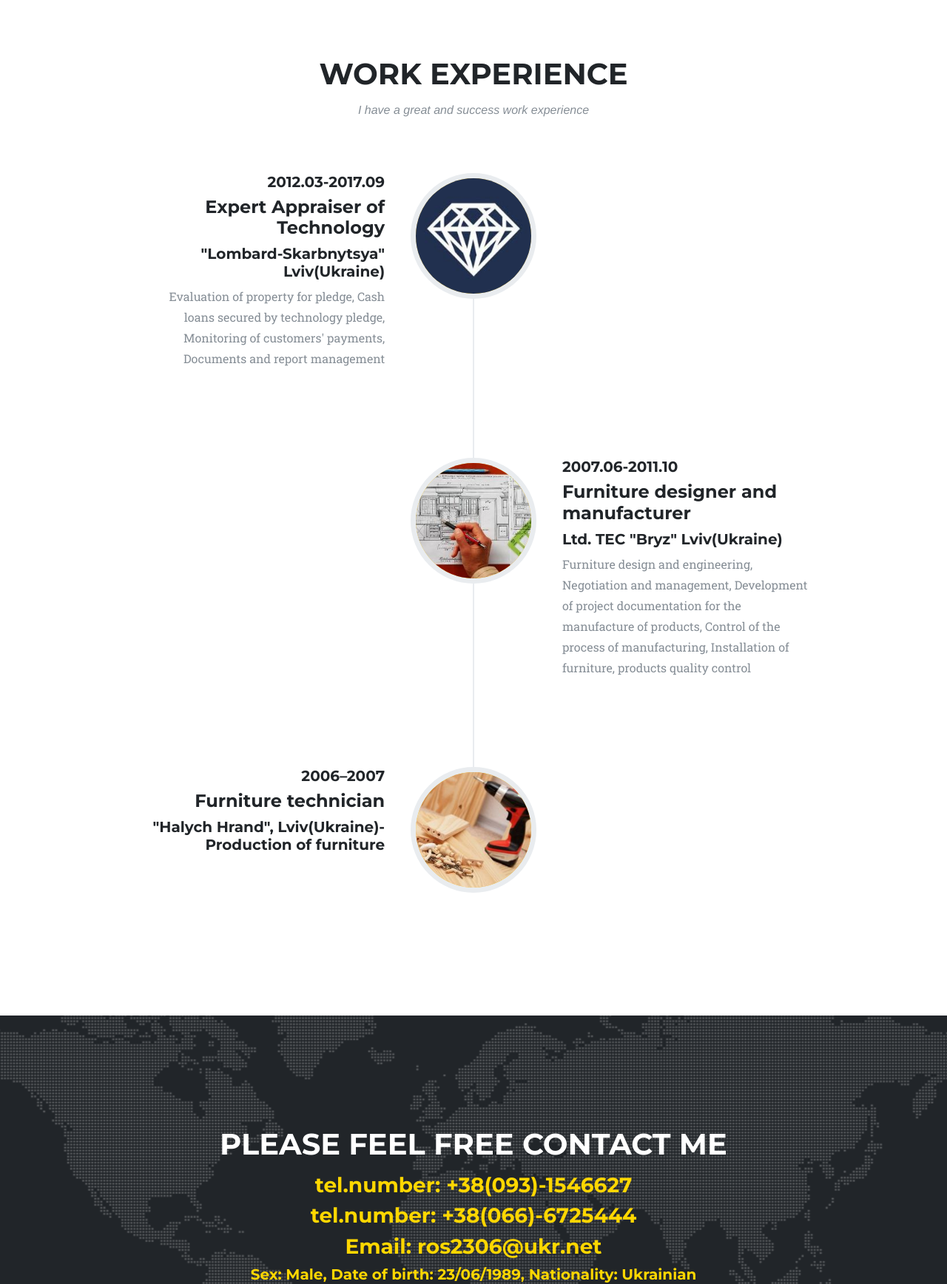
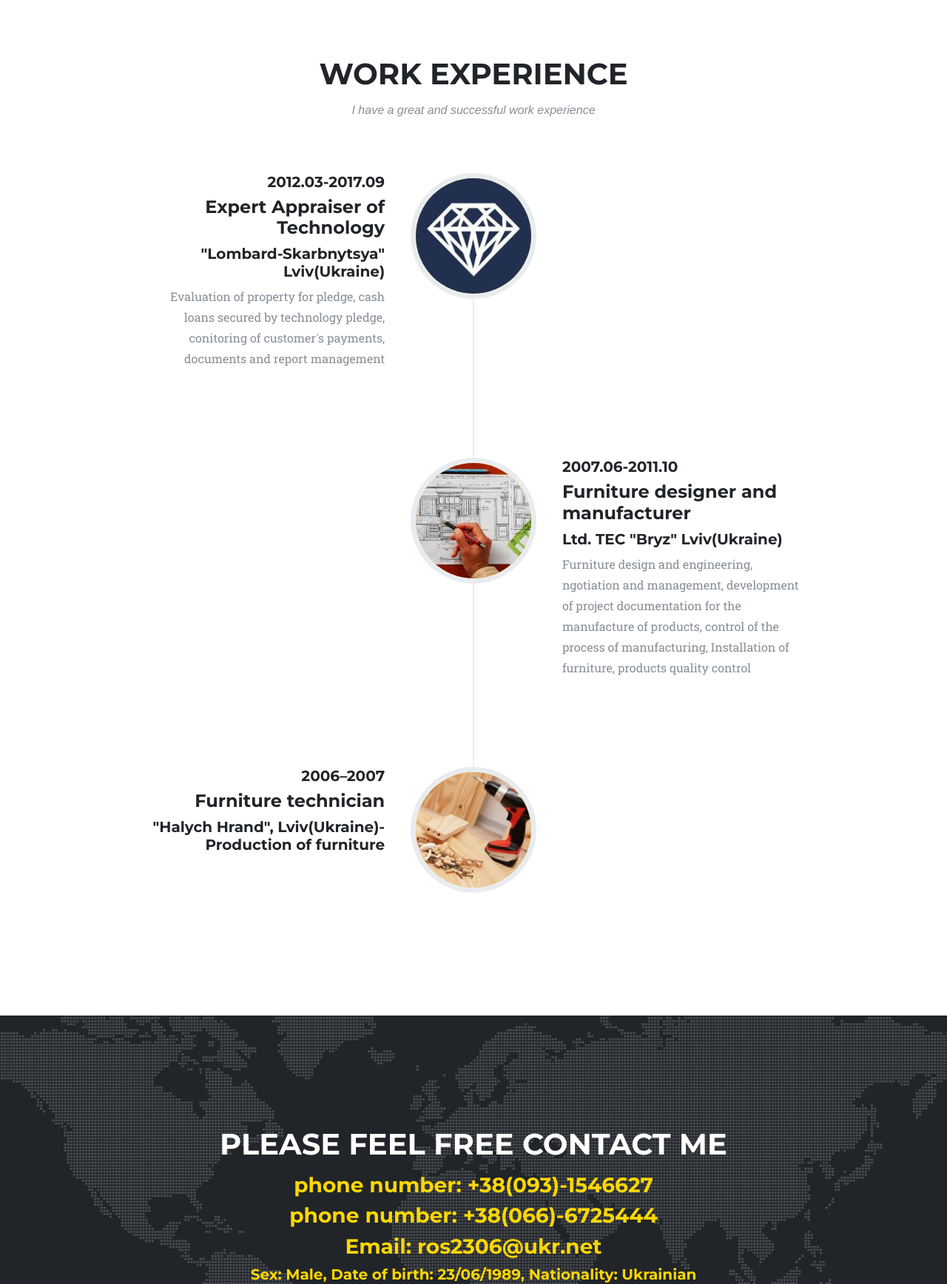
Before and after one commit to Kasprovych/kasprovych.github.io, a plain HTML site: page index.html in a window 1280 px wide. Shown: the part 1760-3496 px from the top of the page at 74% size. Drawn offline with Linux system fonts and the light colour scheme; a web font is replaced by a local one.

Commit message:
Update index.html

```diff
--- a/index.html
+++ b/index.html
@@ -9,7 +9,7 @@
     <meta name="author" content="">
     <link rel="icon" href="logo.png">
 
-    <title>Portfolio Rostyslav Ksaprovych</title>
+    <title>Portfolio Rostyslav Kasprovych</title>
 
     <!-- Bootstrap core CSS -->
     <link href="vendor/bootstrap/css/bootstrap.min.css" rel="stylesheet">
@@ -91,7 +91,7 @@
         <div class="row">
           <div class="col-lg-12 text-center">
             <h2 class="section-heading text-uppercase">Skills</h2>
-            <h3 class="section-subheading text-muted">I have been studying in ‘Logos’ academy for 6 months and successfully graduated from it. I specialize  in  development  of  web  enterprise  applications  using  Java  Enterprise    technology and have experience working in all layers of full stack Java web application.    Always willing to improve professional skills and getting to know new technologies. </h3>
+            <h3 class="section-subheading text-muted">I have been studying in ‘Logos’ academy for 6 months and successfully graduated from it. I specialize  in  development  of  web applications  using  Java  Enterprise technology and have experience working with all layers of full stack Java web application. Always willing to improve professional skills and getting to know new technologies.</h3>
           </div>
         </div>
         <div class="row text-center">
@@ -103,8 +103,8 @@
             <h4 class="service-heading">Languages/Technologies </h4>
             <ul class="list-group text-muted">
               <li class="list-group-item">Strong knowledge: Java Core</li>
-              <li class="list-group-item">Familiar with frameworks: Spring(Boot, MVC),Hibernate</li>
-              <li class="list-group-item">Good knowledge: Html,CSS(Bootstrap)</li>
+              <li class="list-group-item">Familiar with frameworks: Spring (Boot, MVC),Hibernate</li>
+              <li class="list-group-item">Good knowledge: Html,CSS (Bootstrap)</li>
               <li class="list-group-item">Tools: Maven, Tomcat, Git</li>
            </ul>
           <!--  <p class="text-muted">Java, Spring Boot. Html, CSS(Bootstrap).</p> -->
@@ -128,7 +128,7 @@
             </span>
             <h4 class="service-heading">Language</h4>
             <ul class="list-group text-muted">
-              <li class="list-group-item">English(pre-intermedidate)</li>
+              <li class="list-group-item">English(pre-intermediate)</li>
               <li class="list-group-item">Ukrainian (native)</li>
               <li class="list-group-item">Russian (native)</li>
             </ul>
@@ -146,7 +146,7 @@
         <div class="row">
           <div class="col-lg-12 text-center">
             <h2 class="section-heading text-uppercase">WORK EXPERIENCE</h2>
-            <h3 class="section-subheading text-muted">I have a great and success work experience</h3>
+            <h3 class="section-subheading text-muted">I have a great and successful work experience</h3>
           </div>
         </div>
         <div class="row">
@@ -163,7 +163,7 @@
                     <h5 class="subheading">"Lombard-Skarbnytsya" Lviv(Ukraine)</h5>
                   </div>
                   <div class="timeline-body">
-                    <p class="text-muted">Evaluation of property for pledge, Cash loans secured by technology pledge, Monitoring of customers' payments, Documents and report management</p>
+                    <p class="text-muted">Evaluation of property for pledge, cash loans secured by technology pledge, conitoring of customer's payments, documents and report management</p>
                   </div>
                 </div>
               </li>
@@ -178,7 +178,7 @@
                     <h5 class="subheading">Ltd. TEC "Bryz" Lviv(Ukraine)</h5>
                   </div>
                   <div class="timeline-body">
-                    <p class="text-muted">Furniture design and engineering, Negotiation and management, Development of project documentation for the manufacture of products, Control of the process of manufacturing, Installation of furniture, products quality control </p>
+                    <p class="text-muted">Furniture design and engineering, ngotiation and management, development of project documentation for the manufacture of products, control of the process of manufacturing, Installation of furniture, products quality control </p>
                   </div>
                 </div>
               </li>
@@ -228,8 +228,8 @@
         <div class="row">
           <div class="col-lg-12 text-center">
             <h2 class="section-heading text-uppercase" >Please feel free contact me</h2>
-            <h3 style="color: #FFD700">tel.number: +38(093)-1546627</h3>
-            <h3 style="color: #FFD700">tel.number: +38(066)-6725444</h3>
+            <h3 style="color: #FFD700">phone number: +38(093)-1546627</h3>
+            <h3 style="color: #FFD700">phone number: +38(066)-6725444</h3>
             <h3 style="color: #FFD700">Email: ros2306@ukr.net</h3>
             <h5 style="color: #FFD700">Sex: Male, Date of birth: 23/06/1989, Nationality: Ukrainian</h5>
           </div>
```
